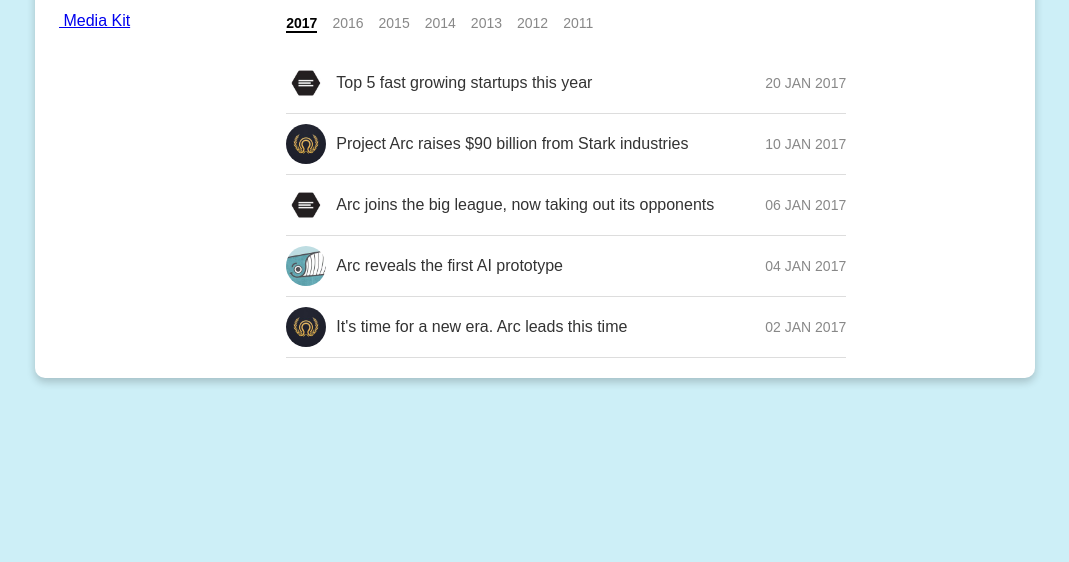
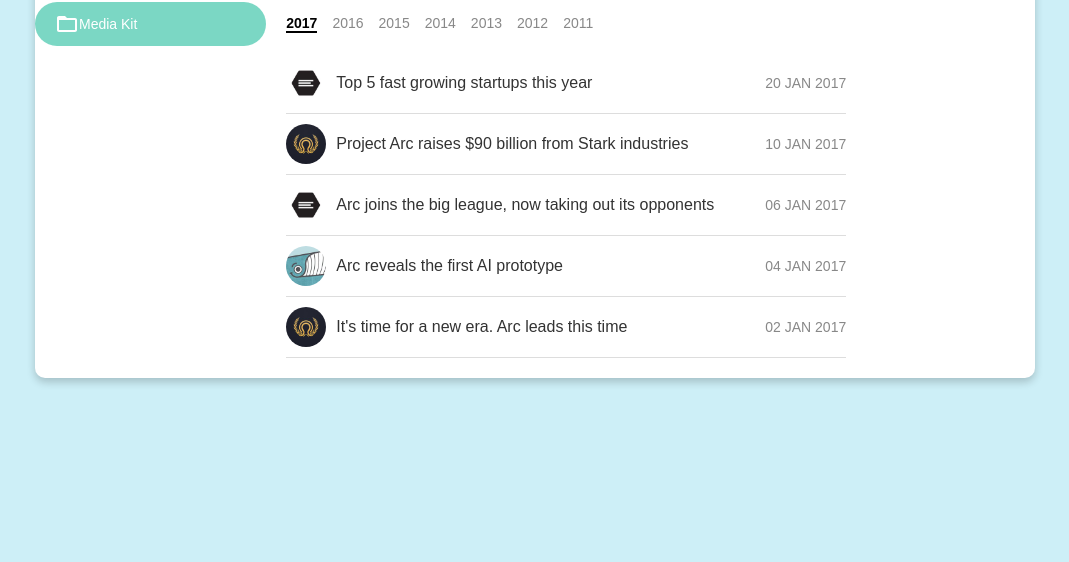
Before and after one commit to git-aidai-kydykbekova/midterm_project, a plain HTML site: page index.html in a window 1280 px wide. Shown: the part 238-800 px from the top of the page, without its empty margins (105-1174 px from the left). Drawn offline with Linux system fonts and the light colour scheme.

Commit message:
added css for media kit button

```diff
--- a/styles.css
+++ b/styles.css
@@ -92,3 +92,22 @@ body {
     font-size: 24px;
     margin-bottom: 20px;
 }
+
+.media-kit-btn {
+    display: flex;
+    align-items: center;
+    background-color: rgba(67, 198, 172, 0.7);
+    padding: 10px 20px;
+    color: white;
+    text-decoration: none;
+    border-radius: 30px;
+    font-size: 14px;
+    transition: background-color 0.3s;
+    position: relative;
+
+}
+
+
+.media-kit-btn:hover {
+    background-color: rgba(67, 198, 172, 1);
+}
```
